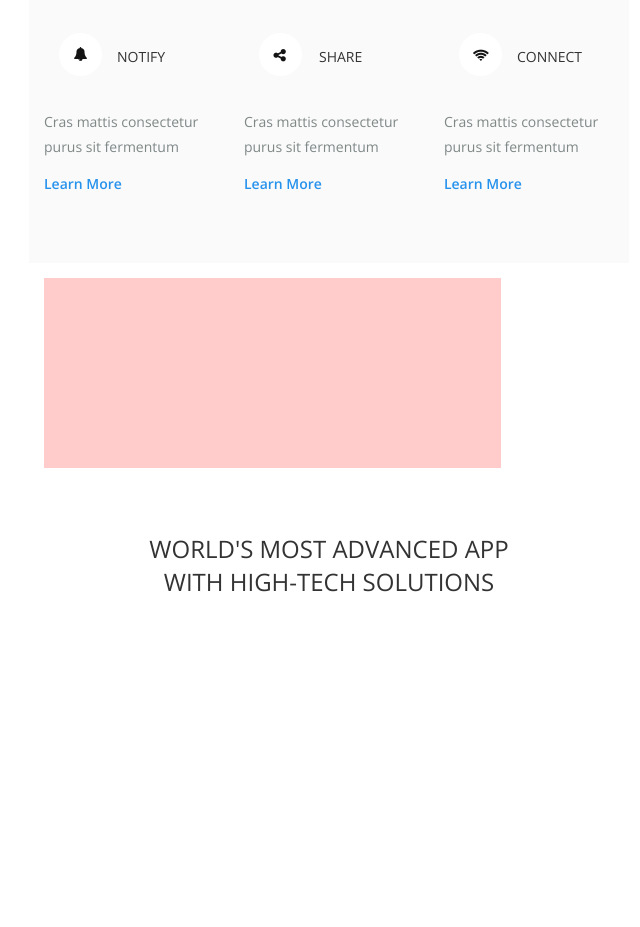
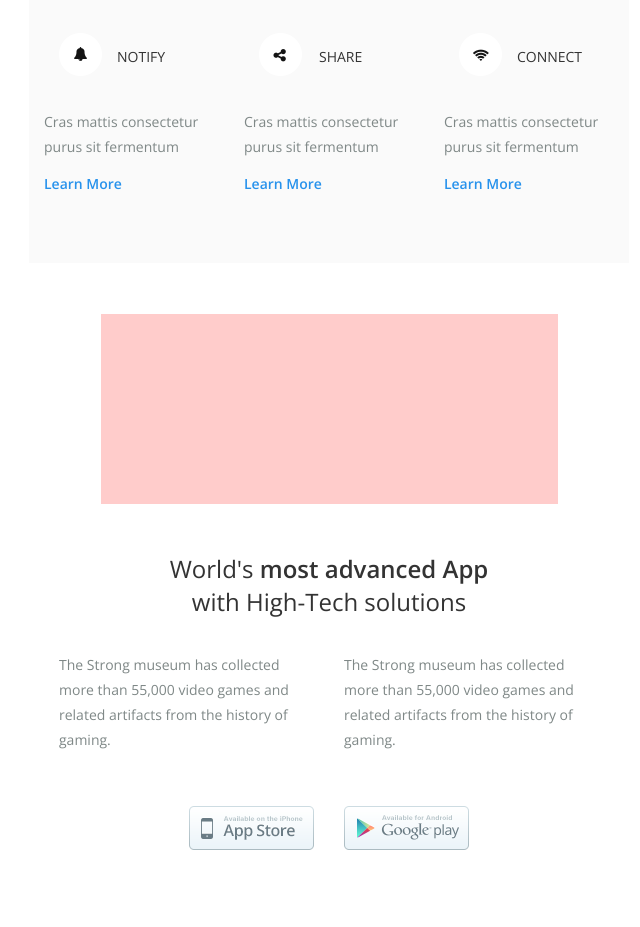
Before and after one commit to julioberina/cp-email, a React app: page public/index.html in a window 1280 px wide. Shown: the part 759-1686 px from the top of the page, without its empty margins (311-951 px from the left). Before the commit the page ends 1464 px from the top, so only its background shows below. Built offline with nearby package versions, Linux system fonts and the light colour scheme.

Commit message:
Finish table for App/Play store

```diff
--- a/public/index.html
+++ b/public/index.html
@@ -48,7 +48,8 @@
                 </table>
                 <!-- End of Left Column -->
                 <!-- Start of Right Column -->
-                <table class="header-right" width="50%" cellspacing="0" cellpadding="0" border="0" align="right">
+                <table class="header-right" width="50%" cellspacing="0" cellpadding="0" border="0" align="right"
+                       style="background-color: white;">
                   <tr>
                     <td style="font-family: 'Open Sans', sans-serif;
                                color: #7d7d7d;">
@@ -76,7 +77,8 @@
                   <tr>
                     <td align="center" valign="bottom"
                         style="padding-top: 123px;">
-                      <img src="img/smartwatch.png">
+                      <img src="img/smartwatch.png" style="position: relative;
+                      bottom: -5px;">
                     </td>
                   </tr>
                 </table>
@@ -199,21 +201,67 @@
             <!-- Start of advance row -->
             <tr>
               <td>
-                <table class="header-left" width="100%" cellspacing="0" cellpadding="0" border="0"
+                <table class="advance-table" width="100%" cellspacing="0" cellpadding="0" border="0"
                   style="padding: 15px 15px 70px 15px;">
                   <tr>
-                    <td>
+                    <td style="font-family: 'Open Sans', sans-serif;
+                               padding: 36px 0 5px 0; color: #333333;
+                               font-weight: 300; font-size: 24px; text-transform: uppercase"
+                               align="center">
                       <img src="img/image_head.jpg">
                     </td>
                   </tr>
                   <tr>
                     <td>
                       <h3 style="font-family: 'Open Sans', sans-serif;
-                                 padding: 36px 0 5px 0; color: #333333;
-                                 font-weight: 300; font-size: 24px; text-transform: uppercase"
-                                 align="center">World's most advanced App<br>
+                                 padding: 36px 0 5px 0; color: #333333; margin: 0;
+                                 font-weight: 300; font-size: 24px; text-transform: capitalized;"
+                                 align="center">World's <span style="font-weight: 600">most advanced App</span><br>
                                  with High-Tech solutions
                       </h3>
+                    </td>
+                  </tr>
+                  <tr>
+                    <td>
+                      <table class="advance-table" width="50%" cellspacing="0" cellpadding="0" border="0"
+                        style="padding: 15px 15px 70px 15px;" align="left">
+                        <tr>
+                          <td>
+                            <p style="font-family: 'Open Sans', sans-serif;
+                                       color: #7f8887; font-weight: 400;
+                                       font-size: 14px; line-height: 1.8;
+                                       padding: 0 0 40px;">
+                              The Strong museum has collected more than 55,000 video games
+                              and related artifacts from the history of gaming.
+                            </p>
+                          </td>
+                        </tr>
+                        <tr>
+                          <td align="right">
+                            <img src="img/appstore.png">
+                          </td>
+                        </tr>
+                      </table>
+
+                      <table class="advance-table" width="50%" cellspacing="0" cellpadding="0" border="0"
+                        style="padding: 15px 15px 70px 15px;" align="right">
+                        <tr>
+                          <td>
+                            <p style="font-family: 'Open Sans', sans-serif;
+                                       color: #7f8887; font-weight: 400;
+                                       font-size: 14px; line-height: 1.8;
+                                       padding: 0 0 40px;">
+                              The Strong museum has collected more than 55,000 video games
+                              and related artifacts from the history of gaming.
+                            </p>
+                          </td>
+                        </tr>
+                        <tr>
+                          <td align="left">
+                            <img src="img/playstore.png">
+                          </td>
+                        </tr>
+                      </table>
                     </td>
                   </tr>
                 </table>
```
